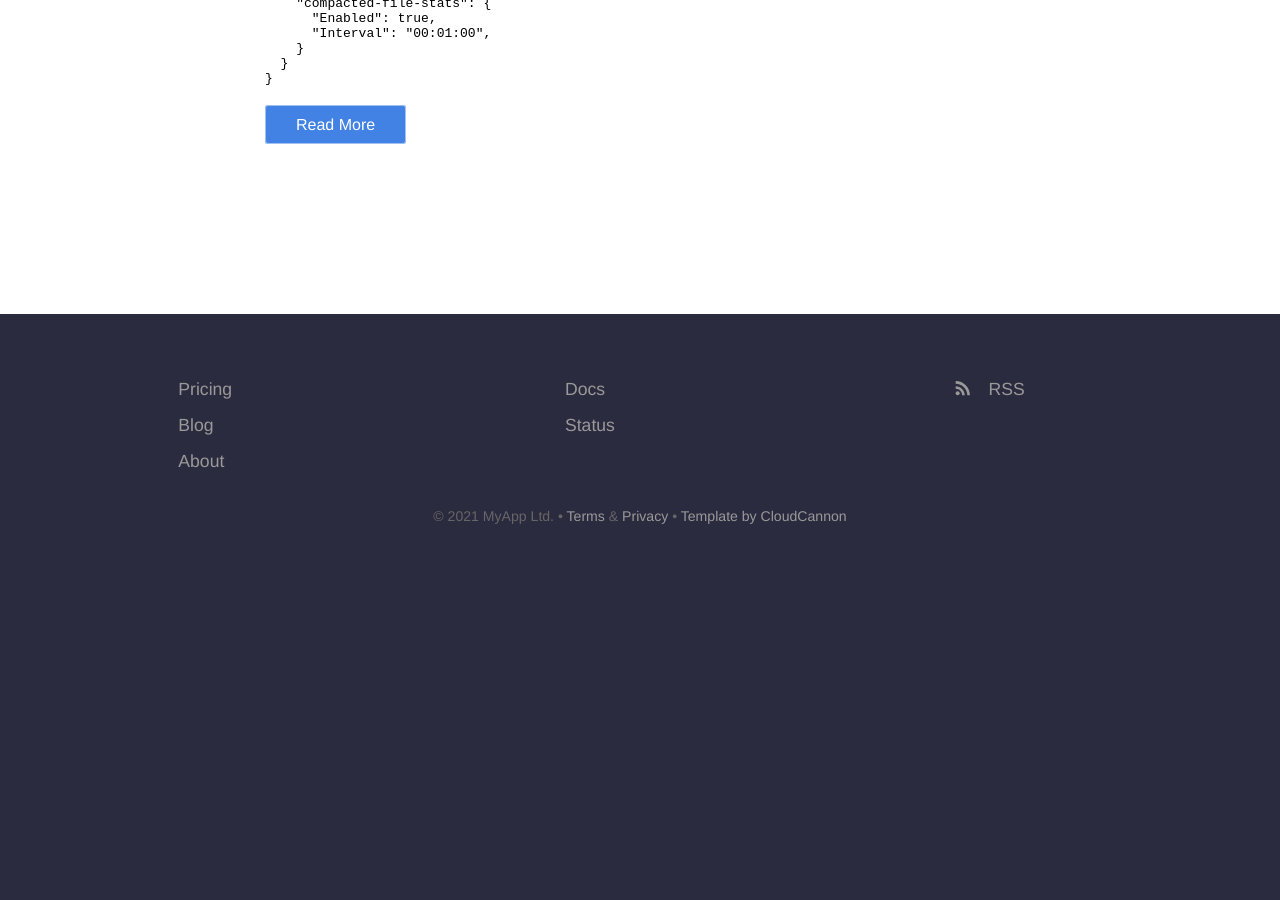
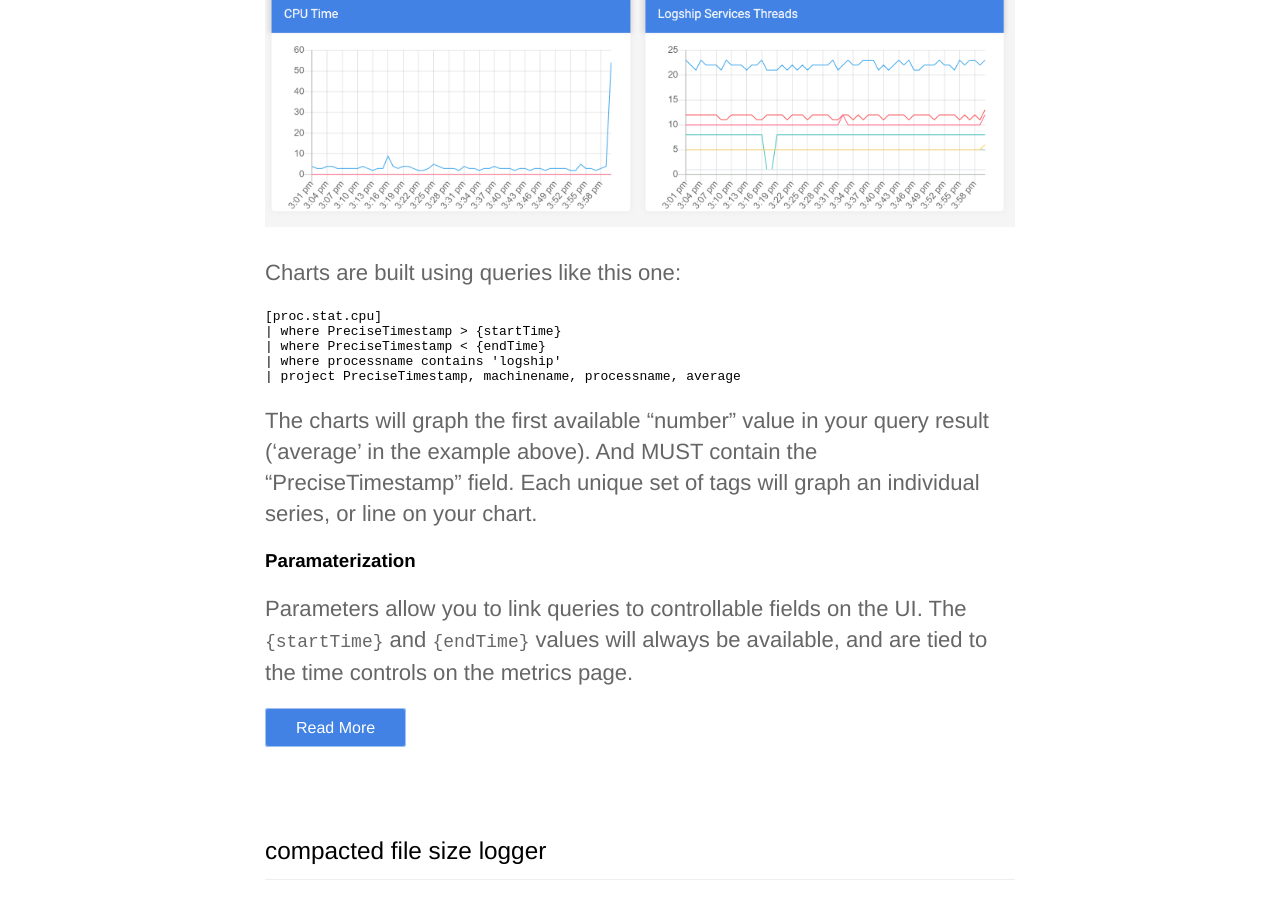
Before and after one commit to logship-io/logsink.github.io, a Jekyll site: the page built from docs/index.html, in a window 1280 px wide and 900 px high, scrolled down 3061 px. Built offline with Jekyll 4.4.1, drawn with Linux system fonts in a browser that asks for light colours; before the commit the page ends 3638 px from its top, so only the background shows below that; some of the changed text lies outside the part shown.

Commit message:
More freakin docs

````diff
--- /dev/null
+++ b/_docs/logship-charts-basics.md
@@ -0,0 +1,27 @@
+---
+title:
+categories: logship
+author_staff_member: peter
+date: 2021-09-26
+---
+
+The basics of creating a chart using logship charts!
+
+## Overview
+Logship charting uses Kusto queries over the backend metris or logs data to produce charts.
+
+![Logship Charts screenshot](/images/screenshots/2021-09-26/logship_charts.png)
+
+Charts are built using queries like this one:
+```kusto
+[proc.stat.cpu]
+| where PreciseTimestamp > {startTime}
+| where PreciseTimestamp < {endTime}
+| where processname contains 'logship'
+| project PreciseTimestamp, machinename, processname, average
+```
+
+The charts will graph the first available "number" value in your query result ('average' in the example above). And MUST contain the "PreciseTimestamp" field. Each unique set of tags will graph an individual series, or line on your chart.
+
+### Paramaterization
+Parameters allow you to link queries to controllable fields on the UI. The `{startTime}` and `{endTime}` values will always be available, and are tied to the time controls on the metrics page.
--- a/index.html
+++ b/index.html
@@ -64,6 +64,6 @@
 
 	<section class="bottom-cta">
 		<h2 class="editable">Start collecting your metrics asap!</h2>
-		<div class="button alt"><a href="http://app.logshit.com"">Get Started Free</a></div>
+		<div class="button alt"><a href="http://app.logshit.com">Try it out!</a></div>
 	</section>
 </div>
````
Also changed, not shown: images/screenshots/2021-09-26/logship_charts.png (added).
